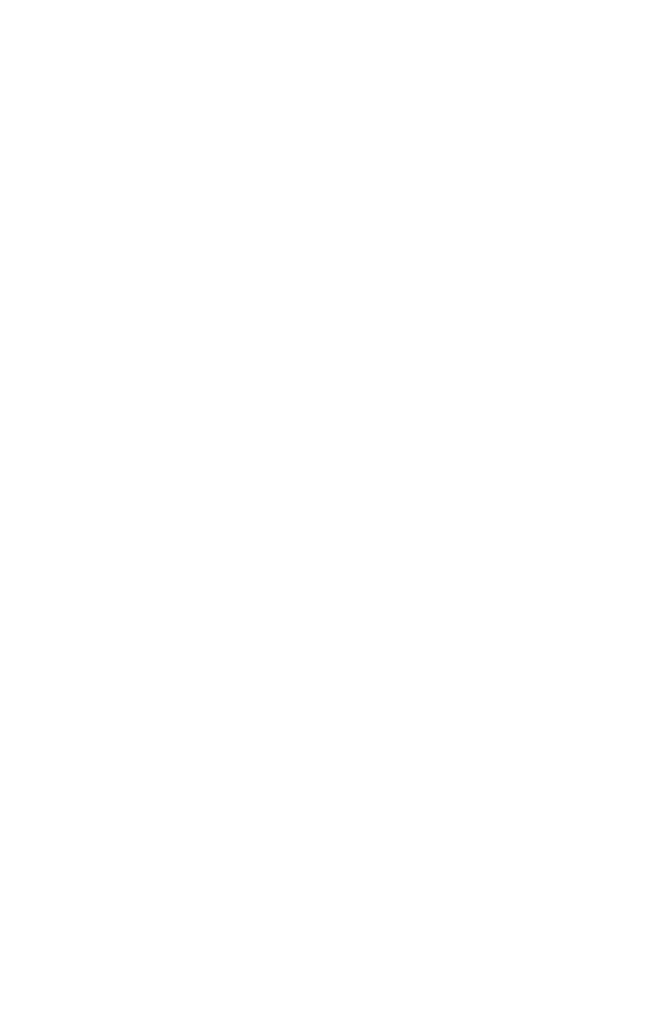
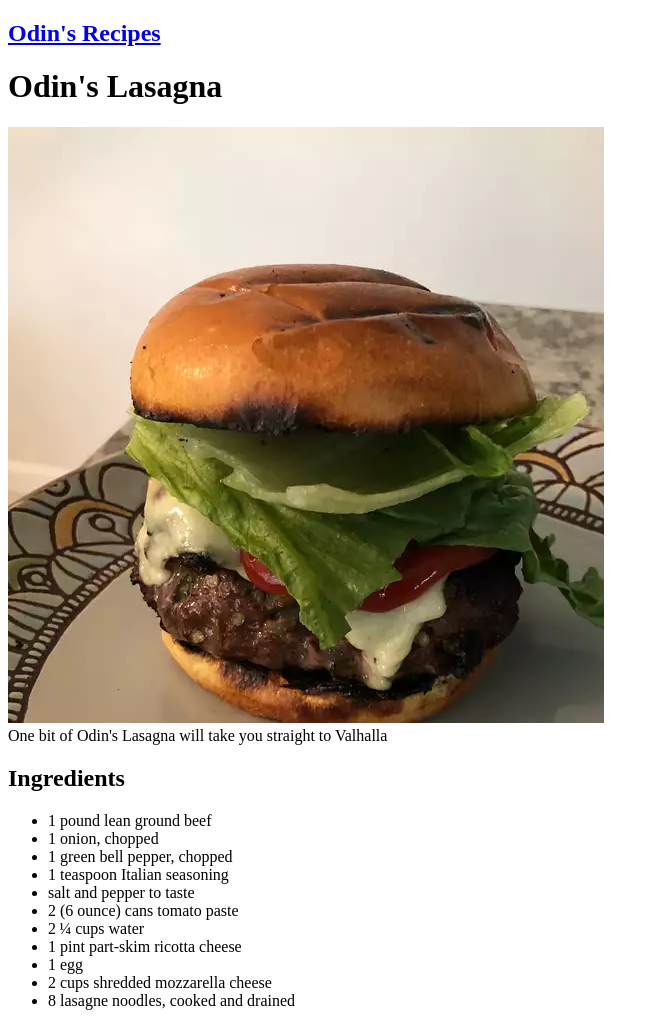
Before and after one commit to chrisFausta/odin-recipes, a plain HTML site: page lasagna.html in a window 1280 px wide. Shown: the whole page, without its empty margins (0-659 px from the left). Before the commit the page ends 800 px from the top, so only its background shows below. Drawn offline with Linux system fonts and the light colour scheme.

Commit message:
adds nav element to index.html & code to lasagna.html

```diff
--- a/lasagna.html
+++ b/lasagna.html
@@ -0,0 +1,36 @@
+<!DOCTYPE html>
+<html lang="en">
+<head>
+    <meta charset="UTF-8">
+    <meta http-equiv="X-UA-Compatible" content="IE=edge">
+    <meta name="viewport" content="width=device-width, initial-scale=1.0">
+    <title> Odin's Lasagna</title>
+    <link href="./styles/recipes.css" rel="stylesheet">
+</head>
+<body>
+    <header>
+        <nav>
+            <h1><a href="index.html">Odin's Recipes</a></a></h1>
+        </nav>
+    </header>
+    <h1>Odin's Lasagna</h1>
+    <img src="./images/Burger.webp"/>
+    <figcaption>One bit of Odin's Lasagna will take you straight to Valhalla</figcaption>
+    <h2>Ingredients</h2>
+    <ul>
+        <li>1 pound lean ground beef</li>
+        <li>1 onion, chopped</li>
+        <li>1 green bell pepper, chopped</li>
+        <li>1 teaspoon Italian seasoning</li>
+        <li>salt and pepper to taste</li>
+        <li>2 (6 ounce) cans tomato paste</li>
+        <li>2 ¼ cups water</li>
+        <li>1 pint part-skim ricotta cheese</li>
+        <li>1 egg</li>
+        <li>2 cups shredded mozzarella cheese</li>
+        <li>8 lasagne noodles, cooked and drained</li>
+    </ul>
+
+
+</body>
+</html>
```
Also changed, not shown: index.html (+3 -1 lines).
